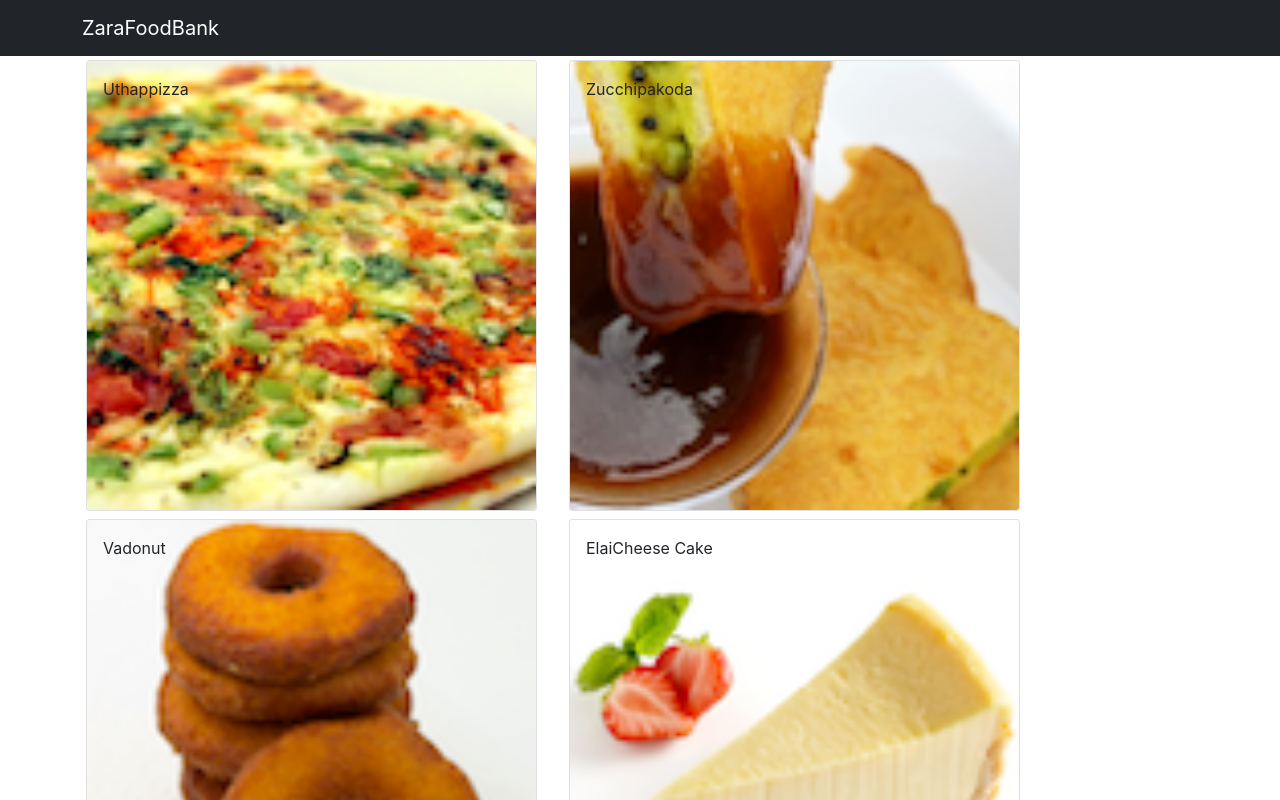
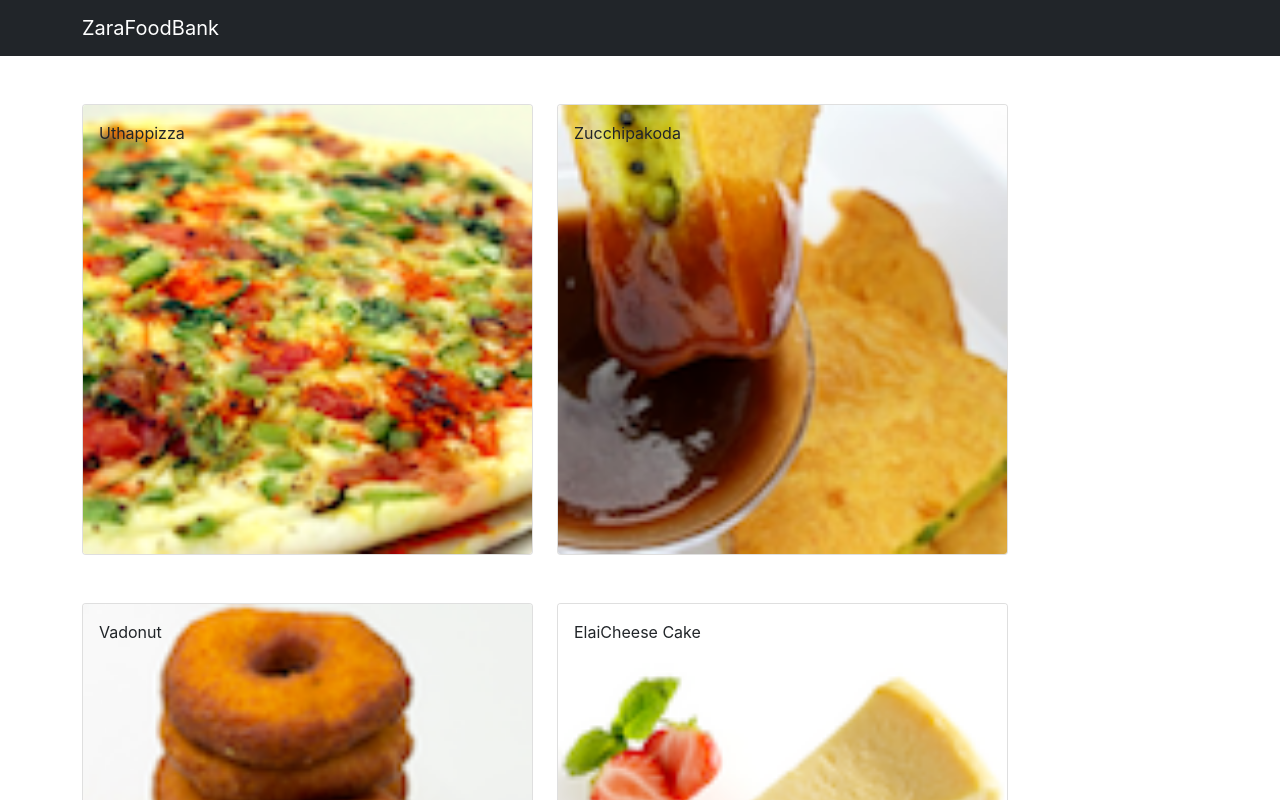
Before and after one commit to kakther/zarafoodbank, a React (Create React App) app: page / in a window 1280 px wide. Shown: the top 800 px of the page. Built offline with nearby package versions, Linux system fonts and the light colour scheme.

Commit message:
Added dish details

```diff
--- a/src/App.js
+++ b/src/App.js
@@ -1,25 +1,15 @@
 import React, { Component } from 'react';
-import { Navbar, NavbarBrand} from 'reactstrap';
-import MenuItems from './components/MenuComponent';
-import {DISHES} from './shared/dishes';
+import Main from './components/MainComponent';
+
+
+
 class App extends Component{
 
-  constructor(props) {
-    super(props);
-
-    this.state = {
-      dishes: DISHES
-    };
-  }
   render() {
   return(
-    <div className="App">
-      <Navbar dark color="dark">
-        <div className="container">
-          <NavbarBrand href="/">ZaraFoodBank</NavbarBrand>
-        </div>
-      </Navbar>
-      <MenuItems dishes={this.state.dishes}/>
+    <div className="Main">
+      <Main
+        onClick={(dishId) => this.onDishSelect(dishId)}/>
     </div>
   );
 }
--- a/src/components/DishdetailComponent.js
+++ b/src/components/DishdetailComponent.js
@@ -1,5 +1,5 @@
 import React, { Component } from 'react';
-import { Card, CardBody, CardTitle, CardText } from 'reactstrap';
+import { Card, CardBody, CardTitle, CardText, CardImg } from 'reactstrap';
 
 
 
@@ -11,43 +11,31 @@ class DishDetail extends Component {
         };
     }
 
-    onDishSelect(dis) {
-      this.setState({selectedDish: dis});
+    onDishSelect(dish) {
+      this.setState({selectedDish: dish});
     }
 
-    renderDish(dis) {
-        if (dis != null) {
+    renderDish(dish){
+      if(dish != null){
         return (
-              <Card>
+          <Card className="col-12 col-md-5 m-1">
+            <CardImg width="100%" src={dish.image} />
             <CardBody>
-                  <CardTitle>{dis.name}</CardTitle>
-                  <CardText>{dis.description}</CardText>
+              <CardTitle>{dish.name}</CardTitle>
+              <CardText>{dish.description}</CardText>
             </CardBody>
           </Card>
         )
-        }
-        else {
+      }else{
         return (
           <div></div>
         )
       }
     }
     render() {
-        const plates = this.props.dishes.map((dis) => {
-            return (
-              <div key={dis.id} className="col-12 col-md-5 m-1">
-                <Card onClick={() => this.onDishSelect(dis)}>
-                  <CardTitle>{dis.name}</CardTitle>
-                  <CardText>{dis.description}</CardText>
-                </Card>
-              </div>
-            );
-        });
+
         return (
             <div className="container">
-              <div className="row">
-                {plates}
-              </div>
             <div className="row">
               {this.renderDish(this.state.selectedDish)}
             </div>
--- /dev/null
+++ b/src/components/MainComponent.js
@@ -0,0 +1,43 @@
+import React, { Component } from 'react';
+import { Navbar, NavbarBrand} from 'reactstrap';
+import MenuItems from './MenuComponent';
+import DishDetail from './DishdetailComponent';
+import {DISHES} from '../shared/dishes';
+
+
+
+class Main extends Component{
+
+  constructor(props) {
+    super(props);
+
+    this.state = {
+      dishes: DISHES,
+      selectedDish: null
+    };
+  }
+
+
+  onDishSelect(dishId) {
+    this.setState({selectedDish: dishId});
+  }
+
+  render() {
+  return(
+    <div className="Main">
+      <Navbar dark color="dark">
+        <div className="container">
+          <NavbarBrand href="/">ZaraFoodBank</NavbarBrand>
+        </div>
+      </Navbar>
+      <MenuItems dishes={this.state.dishes}
+          onClick={(dishId) => this.onDishSelect(dishId)}/>
+      <DishDetail
+          dish={this.state.dishes.filter((dish) => dish.id === this.state.selectedDish)}
+      />
+    </div>
+  );
+}
+}
+
+export default Main;
--- a/src/components/MenuComponent.js
+++ b/src/components/MenuComponent.js
@@ -1,21 +1,45 @@
 import React, { Component } from 'react';
 import { Card, CardImgOverlay, CardTitle, CardImg } from 'reactstrap';
-// import DishDetail from './DishdetailComponent';
-class MenuItems extends Component {
+class Menu extends Component {
+    constructor(props) {
+      super(props);
+      this.state = {
 
+      }
+    }
+
+    // onDishSelect(dish){
+    //   this.setState({ selectedDish: dish });
+    // }
+
+    // renderDish(dish){
+    //   if(dish != null){
+    //     return (
+    //       <Card>
+    //         <CardImg width="100%" src={dish.image} />
+    //         <CardBody>
+    //           <CardTitle>{dish.name}</CardTitle>
+    //           <CardText>{dish.description}</CardText>
+    //         </CardBody>
+    //       </Card>
+    //     )
+    //   }else{
+    //     return (
+    //       <div></div>
+    //     )
+    //   }
+    // }
 
     render() {
         const menuItems = this.props.dishes.map((dish) => {
             return (
-              <div key={dish.id} className="col-12 col-md-5 m-1">
-              <Card>
+              <div key={dish.id} className="col-12 col-md-5 mt-5">
+              <Card onClick={() => this.props.onClick(dish.id)}>
                 <CardImgOverlay>
                   <CardTitle>{dish.name}</CardTitle>
                 </CardImgOverlay>
                    <CardImg width="100%" src={dish.image} />
-
                 </Card>
-
               </div>
             );
         });
@@ -30,4 +54,4 @@ class MenuItems extends Component {
     }
 }
 
-export default MenuItems;
+export default Menu;
```
Also changed, not shown: src/components/Nav.js (deleted, +0 -14 lines), public/assets/images/alberto.png (deleted). Lines whose indentation alone changed are shown as unchanged.
